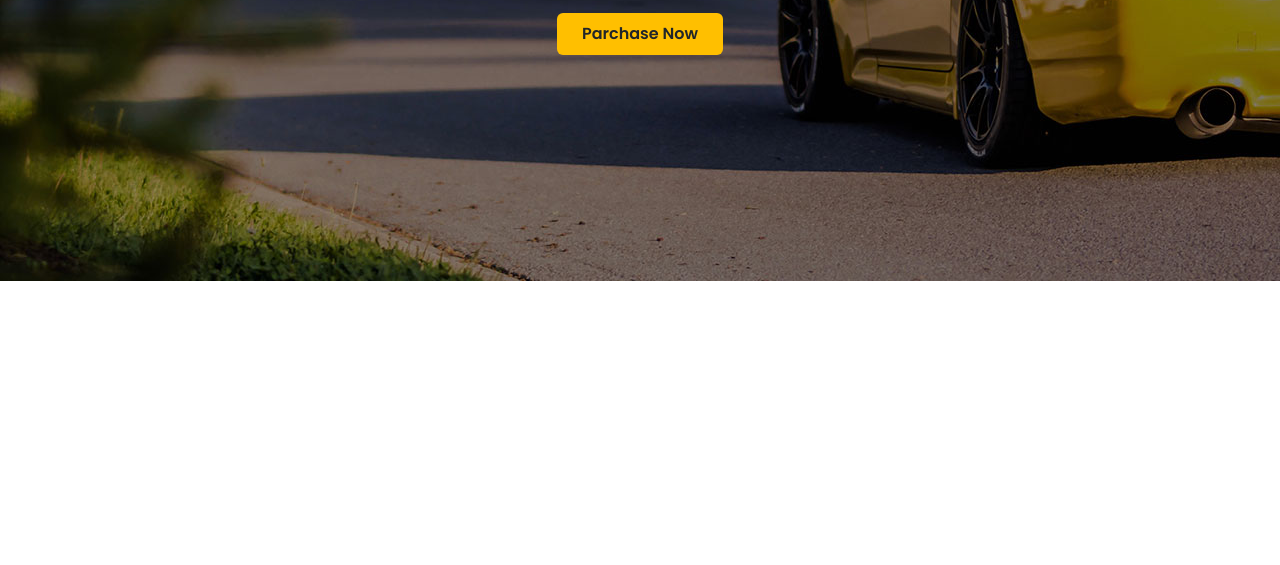
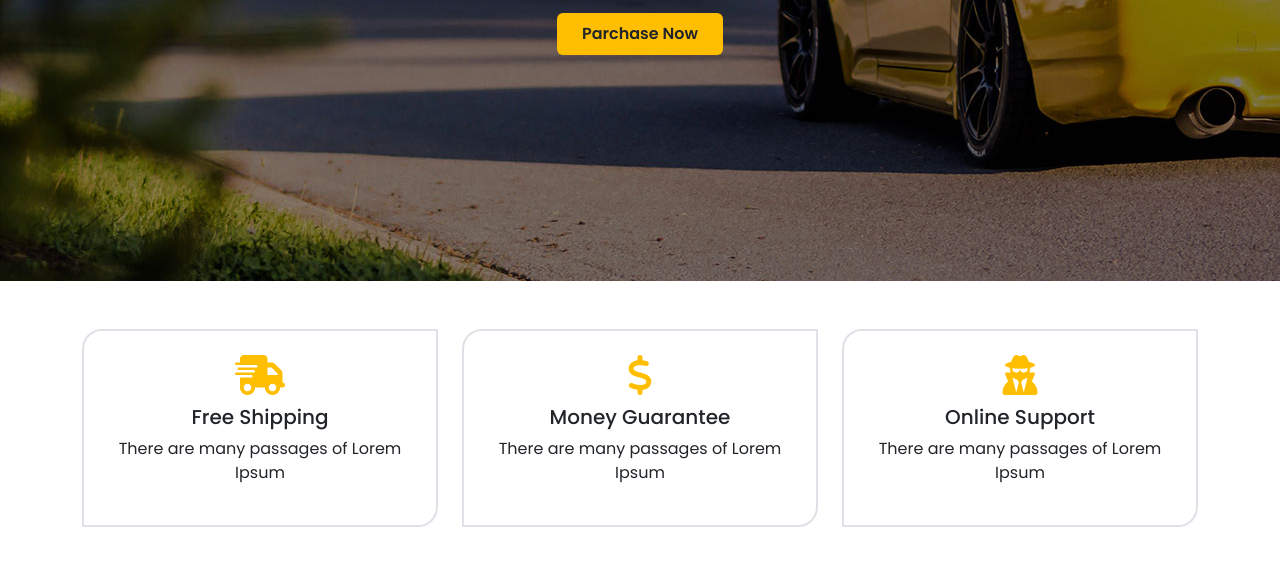
Before and after one commit to parvezahmedweb1/car-shop, a plain HTML site: page index.html in a window 1280 px wide. Shown: the part 519-1084 px from the top of the page. Before the commit the page ends 800 px from the top, so only its background shows below. Drawn offline with nearby package versions, Linux system fonts and the light colour scheme.

Commit message:
added our service

```diff
--- a/index.html
+++ b/index.html
@@ -12,8 +12,11 @@
       href="https://fonts.googleapis.com/css2?family=Poppins:wght@400;500;600;700&family=Rubik:wght@500;700;800&display=swap"
       rel="stylesheet"
     />
-    <!-- !boxicons -->
-    <script src="https://unpkg.com/boxicons@2.1.2/dist/boxicons.js"></script>
+    <!-- !fontawesome -->
+    <script
+      src="https://kit.fontawesome.com/0bea94eb1a.js"
+      crossorigin="anonymous"
+    ></script>
     <!-- !bootstrap -->
     <link
       href="https://cdn.jsdelivr.net/npm/bootstrap@5.2.0/dist/css/bootstrap.min.css"
@@ -99,6 +102,35 @@
         </div>
       </section>
       <!-- !home section end -->
+      <!-- !our searvice section start -->
+      <section class="mt-5 mb-5">
+        <div class="container text-center">
+          <div class="row row-cols-1 row-cols-sm-2 row-cols-md-3 g-4">
+            <div class="col">
+              <div class="border border-2 p-4 radius">
+                <i class="fa-solid fa-truck-fast fs-1 off-color"></i>
+                <h5 class="mt-2">Free Shipping</h5>
+                <p>There are many passages of Lorem Ipsum</p>
+              </div>
+            </div>
+            <div class="col">
+              <div class="border border-2 p-4 radius">
+                <i class="fa-solid fa-dollar-sign fs-1 off-color"></i>
+                <h5 class="mt-2">Money Guarantee</h5>
+                <p>There are many passages of Lorem Ipsum</p>
+              </div>
+            </div>
+            <div class="col">
+              <div class="border border-2 p-4 radius">
+                <i class="fa-solid fa-user-secret fs-1 off-color"></i>
+                <h5 class="mt-2">Online Support</h5>
+                <p>There are many passages of Lorem Ipsum</p>
+              </div>
+            </div>
+          </div>
+        </div>
+      </section>
+      <!-- !our searvice section end -->
     </main>
     <!--------------------------------------------
         main section end
--- a/style/main.css
+++ b/style/main.css
@@ -31,6 +31,9 @@ body {
 .off-color {
   color: var(--btn-bg);
 }
+.radius {
+  border-radius: 20px 0px 20px 0;
+}
 /* ----------------------------------------
     !repeat style end
 -----------------------------------------*/
```
